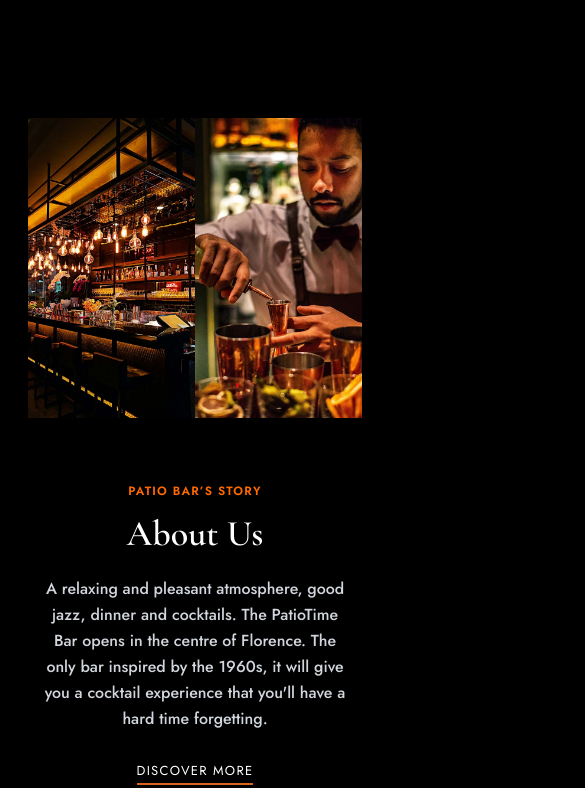
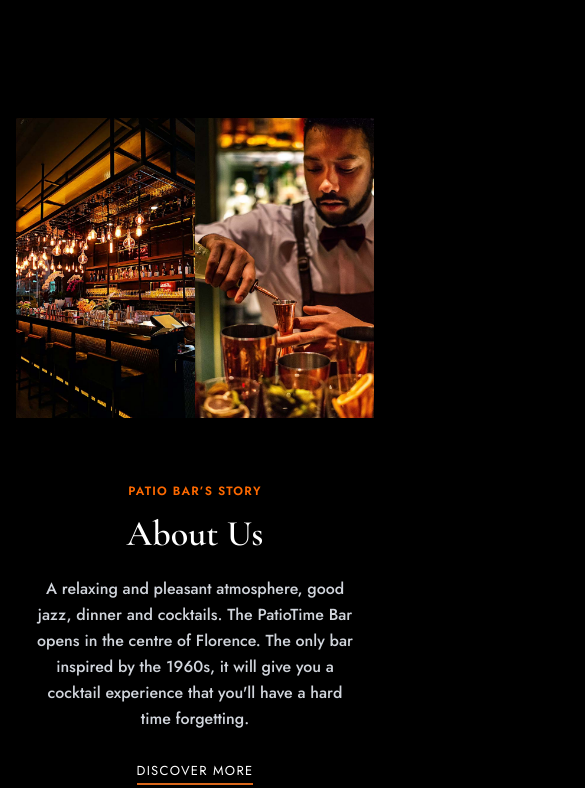
Before and after one commit to chrischiii21/patiotime-cloned, a website built with Vite: page index.html in a window 390 px wide. Shown: the part 846-1634 px from the top of the page, 585 px wide, since content can reach past the window. Built offline with nearby package versions, Linux system fonts and the light colour scheme; files whose address does not match are found by name.

Commit message:
updated responsiveness

```diff
--- a/index.html
+++ b/index.html
@@ -1,10 +1,10 @@
 <!doctype html>
-<html lang="en">
+<html lang="en" class="overflow-x-hidden">
 
 <head>
   <meta charset="UTF-8" />
-  <link rel="icon" type="image/svg+xml" href="/vite.svg" />
-  <meta name="viewport" content="width=device-width, initial-scale=1.0" />
+  <link rel="profile" href="https://gmpg.org/xfn/11">
+  <meta name="viewport" content="width=device-width, initial-scale=1.0, viewport-fit=cover" />
   <meta name="description" content="A quick scroll through of the PatioTime's HomePage - Cloned Version" />
   <title>PatioTime Bar - Cloned Site</title>
   <link
@@ -12,7 +12,7 @@
     rel="stylesheet">
 </head>
 
-<body class="bg-black min-h-screen text-white overflow-scroll overflow-x-hidden">
+<body class="bg-black min-h-screen text-white overflow-y-auto overflow-x-hidden">
   <header class="flex flex-col items-center fixed top-0 left-0 w-full z-50">
     <div class="border-b border-white/20 w-full order-2"></div>
     <div id="topBar" class="w-full">
--- a/src/style.css
+++ b/src/style.css
@@ -8,7 +8,7 @@
 
 @layer components {
   #container {
-    @apply relative mx-4 sm:mx-8 md:mx-16 lg:mx-32 xl:mx-[236px] px-3 sm:px-5 md:px-9 lg:px-17 xl:px-[119px] h-full flex flex-col justify-center items-center;
+    @apply relative mx-2 sm:mx-8 md:mx-16 lg:mx-32 xl:mx-[236px] px-2 sm:px-5 md:px-9 lg:px-17 xl:px-[119px] h-full flex flex-col justify-center items-center;
   }
 
   .reveal-card {
```
